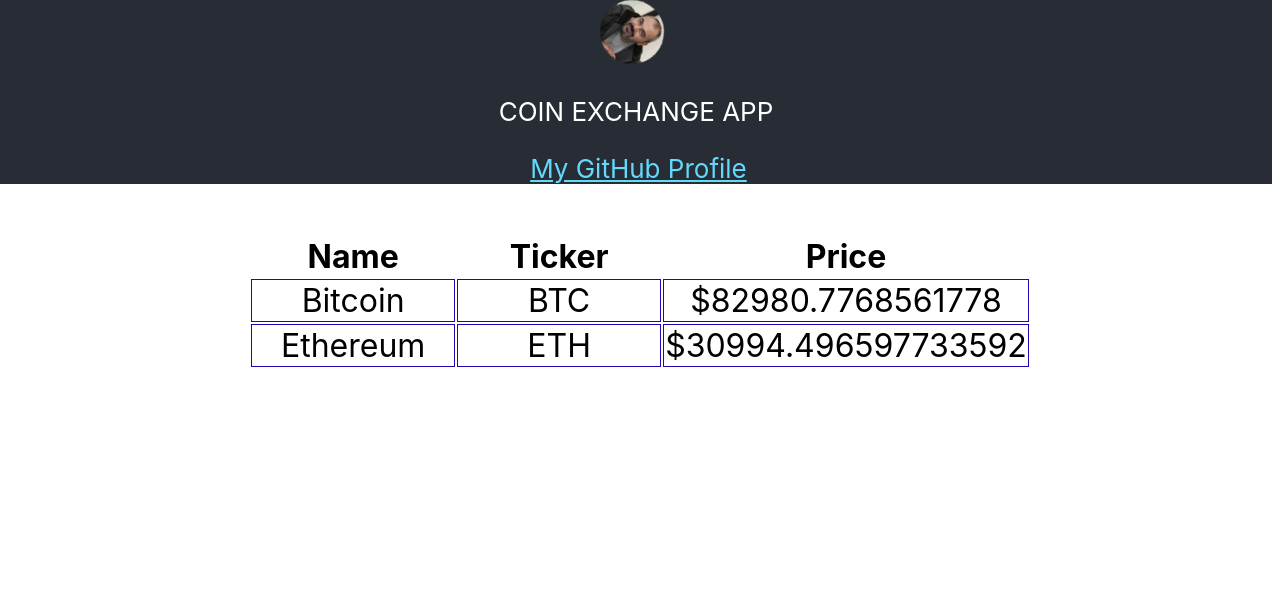
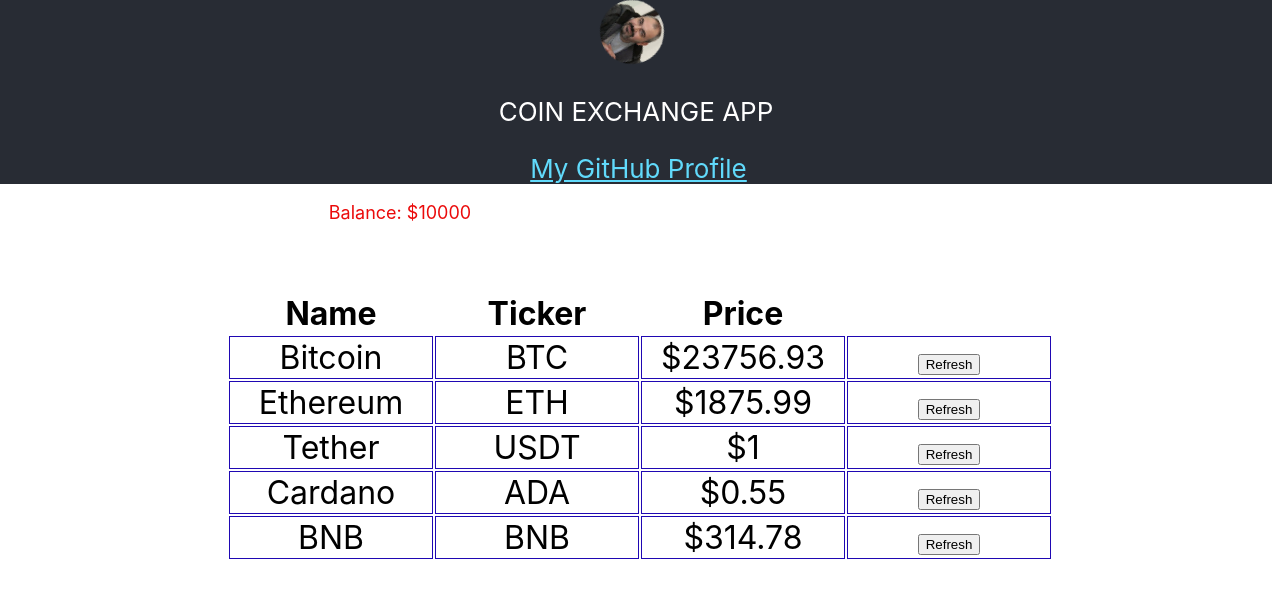
Before and after one commit to plamen5rov/moralis-react-101, a React (Create React App) app in the folder coin-exchange/: page / in a window 1280 px wide. Shown: the top 598 px of the page. Built offline with nearby package versions, Linux system fonts and the light colour scheme.

Commit message:
AccountBalance component added

```diff
--- a/coin-exchange/src/App.js
+++ b/coin-exchange/src/App.js
@@ -1,6 +1,7 @@
 import logo from './plamen.jpeg';
 import './App.css';
 import Coin from './components/Coin/Coin';
+import AccountBalance from './components/AccountBalance/AccountBalance';
 
 
 function App() {
@@ -26,6 +27,7 @@ function App() {
 
 
       </header>
+      <AccountBalance amount={10000} />
       <table className='coin-table'>
         <thead>
           <tr>
@@ -35,8 +37,11 @@ function App() {
           </tr>
         </thead>
         <tbody>
-          <Coin name="Bitcoin" ticker="BTC" price={60000.99} />
-          <Coin name="Ethereum" ticker="ETH" price={20000.99} />
+          <Coin name="Bitcoin" ticker="BTC" price={23756.93} />
+          <Coin name="Ethereum" ticker="ETH" price={1875.99} />
+          <Coin name="Tether" ticker="USDT" price={1.00} />
+          <Coin name="Cardano" ticker="ADA" price={0.55} />
+          <Coin name="BNB" ticker="BNB" price={314.78} />
         </tbody>
       </table>
     </div>
--- /dev/null
+++ b/coin-exchange/src/components/AccountBalance/AccountBalance.css
@@ -0,0 +1,7 @@
+.balance {
+    text-align: center;
+    text-transform: capitalize;
+    font-size: large;
+    color: rgb(235, 11, 11);
+    width: 100vh;
+}
--- /dev/null
+++ b/coin-exchange/src/components/AccountBalance/AccountBalance.jsx
@@ -0,0 +1,16 @@
+import React, { Component } from 'react'
+import './AccountBalance.css';
+import PropTypes from 'prop-types';
+
+export default class AccountBalance extends Component {
+    render() {
+        return (
+            <p className='balance'>Balance: ${this.props.amount}</p>
+        );
+    }
+}
+
+
+AccountBalance.propTypes = {
+    amount: PropTypes.number.isRequired
+}
--- a/coin-exchange/src/components/Coin/Coin.jsx
+++ b/coin-exchange/src/components/Coin/Coin.jsx
@@ -9,9 +9,26 @@ export default class Coin extends Component {
         this.state = {
             price: this.props.price
         }
+        this.handleClick = this.handleClick.bind(this);
     }
 
-    componentDidMount() {
+    /* componentDidMount() {
+        const callback = () => {
+            // seting state to a random value
+            const randomPercentage = 0.995 + Math.random() * 0.1;
+
+            this.setState(function (oldState) {
+                return {
+                    price: oldState.price * randomPercentage
+                };
+            });
+        }
+        setInterval(callback, 1000);
+    }
+    */
+    handleClick(event) {
+        event.preventDefault();
+
         const callback = () => {
             // seting state to a random value
             const randomPercentage = 0.995 + Math.random() * 0.1;
@@ -25,14 +42,13 @@ export default class Coin extends Component {
         setInterval(callback, 1000);
     }
 
-
-
     render() {
         return (
             <tr className='coin-row'>
                 <td>{this.props.name}</td>
                 <td>{this.props.ticker}</td>
                 <td>${this.state.price}</td>
+                <td><button onClick={this.handleClick}>Refresh</button></td>
             </tr>
         )
     }
```
